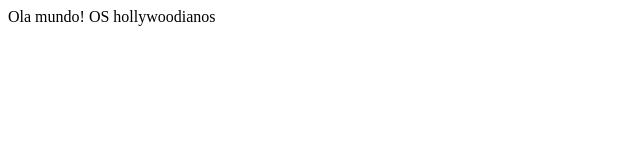
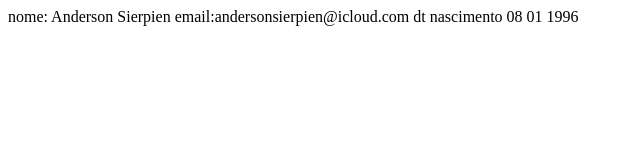
Before and after one commit to thablima/hollywood, a plain HTML site: page index.html in a window 1280 px wide. Shown: the whole page, without its empty margins (0-640 px from the left). Drawn offline with Linux system fonts and the light colour scheme.

Commit message:
Update index.html

```diff
--- a/index.html
+++ b/index.html
@@ -5,9 +5,9 @@
 <title>Projeto Novo</title>
 </head>
 <body>
-Ola mundo!
-
-  OS hollywoodianos
+nome: Anderson Sierpien
+email:andersonsierpien@icloud.com
+dt nascimento 08 01 1996
 
 </body>
 </html>
```
